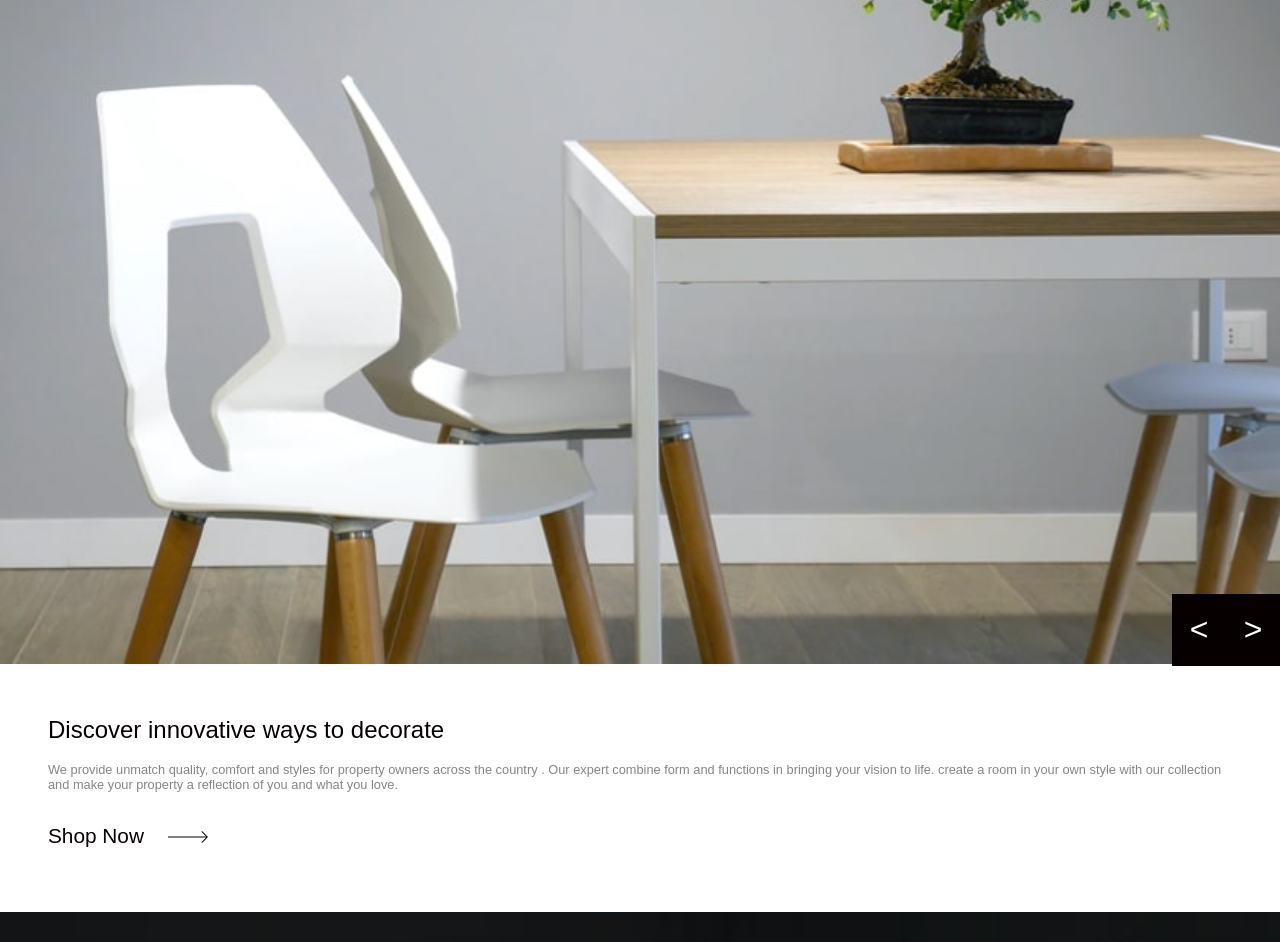
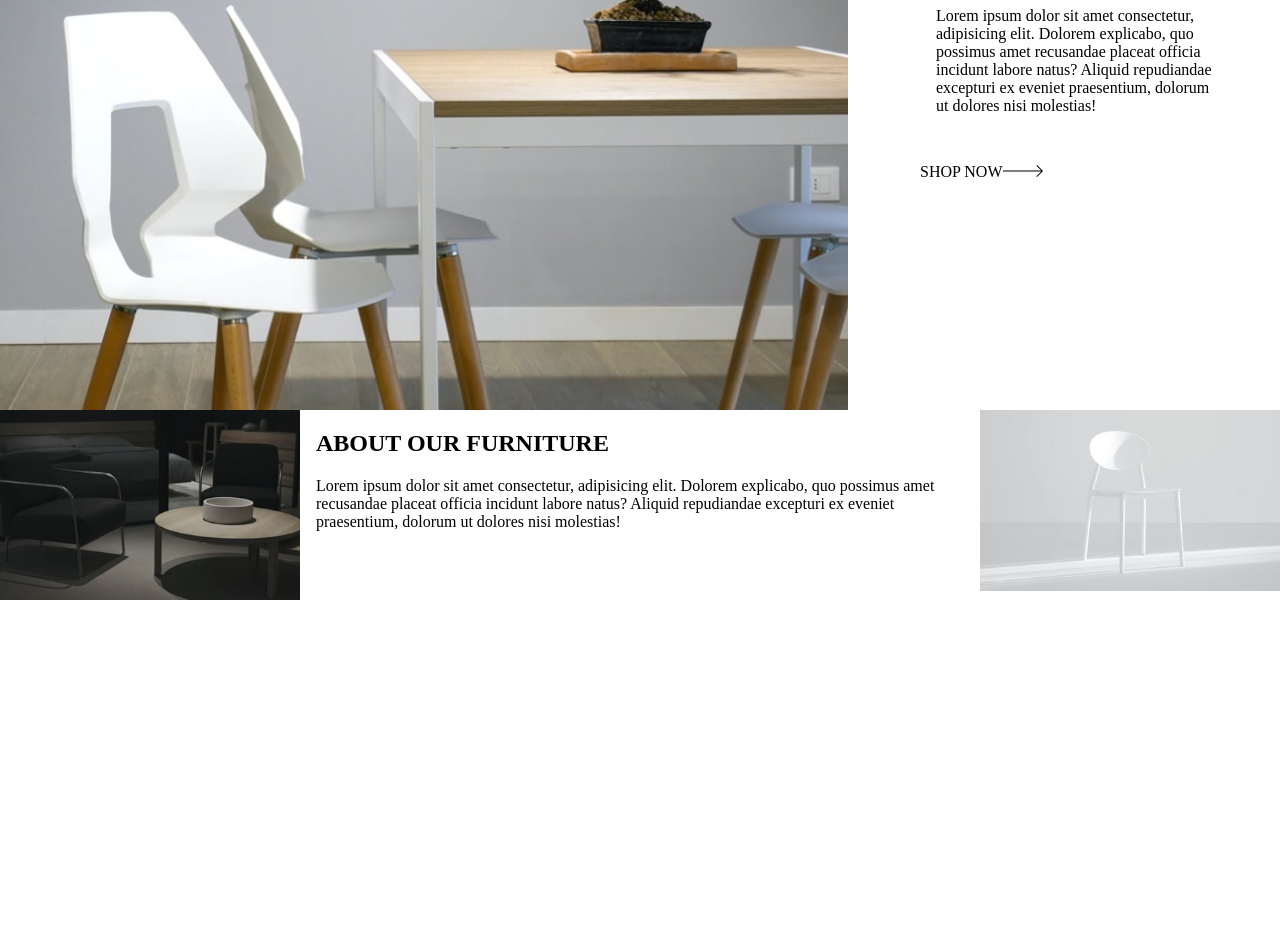
Before and after one commit to sundaygodwin007/room-project, a plain HTML site: page index.html in a window 1280 px wide. Shown: the part 150-1092 px from the top of the page. After the commit the page ends 800 px from the top, so only its background shows below. Drawn offline with Linux system fonts and the light colour scheme.

Commit message:
desktop view of room project

```diff
--- a/index.css
+++ b/index.css
@@ -1,109 +1,161 @@
-/* @media (max-width: 576px) { */
-/* removed the margins and added some few styling for the body */
 body {
   margin: 0;
-  padding: 0;
-  box-sizing: border-box;
-  color: black;
-  font-size: 10px;
-  font-family: "League Spartan", sans-serif;
 }
 
-/* gave the parent div a relation */
 .combined {
   position: relative;
 }
 
-/* added absolute and adding to the logo */
-.logo-image {
-  padding-top: 2rem;
+nav {
+  display: flex;
+  margin-right: 2rem;
   position: absolute;
-  top: 0;
-  /* right: 0; */
-  bottom: 0;
-  /* left: 0; */
 }
 
-/* flexed the nav  logo and the nav links */
-nav {
-  display: flex;
-}
-
-/* stopped the link from appering on mobile screen */
-nav .links {
+nav a {
   display: none;
 }
 
-header {
-  position: relative;
+header .desktop-image-slider-1 img {
+  display: none;
 }
 
-/* made the sliding header occupy all spaces */
-header .slider-1-image img {
+header #mobile {
+  display: inherit;
   width: 100%;
 }
 
-/* gave the section and article spaces */
-section,
-article {
-  padding: 2rem 3rem;
+header .header-text a {
+  text-decoration: none;
+  color: rgb(0, 0, 0);
 }
 
-.btn {
-  display: flex;
-  text-align: end;
-  position: absolute;
-  /* top: 0; */
-  right: 0;
-  bottom: 0;
-  /* left: 0; */
+.text-connect {
+  padding: 3rem;
 }
 
-button {
-  border: none;
-  background-color: #070000;
-  color: white;
-  padding: 1.1rem;
-  font-size: 2rem;
-  cursor: pointer;
+.header-text p {
+  margin-bottom: 3rem;
 }
 
-/* gave the section text header 1 some styles */
-section .texts h1 {
-  font-size: 1.5rem;
-  line-height: 1;
-  font-weight: 500;
-  color: #070000;
+article .dark-image img {
+  width: 100%;
 }
 
-/* gave the section and article paragraph a gray color and font-size */
-section,
-article p {
-  color: rgb(135, 133, 133);
-  font-size: 0.8rem;
+article .about-furniture {
+  padding: 3rem;
 }
 
-/* gave the text in the section a margin bottom */
-section .texts {
-  margin-bottom: 2rem;
+article .light-image img {
+  width: 100%;
 }
 
-/* have the shop now link a style*/
-.link a {
-  color: #070000;
-  text-decoration: none;
-  margin-right: 1.5rem;
-  font-size: 1.3rem;
+/*  */
+
+@media (min-width: 767px) {
+  /* removed all spaces from the content */
+  body {
+    margin: 0;
+  }
+
+  /* gave the parent div and the nav bar a relative connection */
+  .combined {
+    position: relative;
+  }
+
+  /* flexed  the navbar */
+  nav {
+    display: flex;
+    margin-right: 2rem;
+    position: absolute;
+  }
+
+  /* removed all text decoration from the link */
+  nav a {
+    display: inline;
+    text-decoration: none;
+    color: #fff;
+  }
+
+  /* header styling */
+  header {
+    display: grid;
+    grid-template-columns: 1fr 400px;
+    grid-gap: 2rem;
+  }
+
+  header .header-text {
+    padding: 40px;
+  }
+
+  /* gave the sliding image a fitting */
+  header .desktop-image-slider-1 img {
+    display: inherit;
+    width: 100%;
+    height: 70vh;
+  }
+
+  /* removed the mobile image from appering */
+  header #mobile {
+    display: none;
+  }
+
+  /* gave the texts a font size */
+  header .text {
+    font-size: 1rem;
+  }
+
+  /* gave the button a background-color, color and padding
+  button {
+    background-color: rgb(0, 0, 0);
+    color: rgb(255, 255, 255);
+    padding: 19px;
+    cursor: pointer;
+  }
+
+  /*  */
+  /* header .btn {
+    background-color: rgb(0, 0, 0);
+    width: 20%;
+    margin-top: 9.4rem;
+    height: 10%;
+  } */
+
+  /* .text-connect .btn {
+    position: relative;
+  } */
+
+  /* .btn {
+    position: absolute;
+    top: 0;
+    right: 0;
+    bottom: 0;
+    left: 57%;
+  } */
+  .text-connect {
+    padding: 0;
+  }
+
+  article {
+    display: grid;
+    grid-template-columns: 300px 1fr 300px;
+    /* margin-top: -8rem; */
+  }
+
+  article .about-furniture h1,
+  p {
+    padding: 0 1rem;
+  }
+
+  article .dark-image img {
+    width: 100%;
+  }
+
+  article .about-furniture {
+    padding: 0;
+  }
+
+  article .light-image img {
+    width: 100%;
+  }
 }
-
-/* made the dark image occupy all width and also gave it some space at the top */
-.dark-image img {
-  width: 100%;
-  margin-top: 2rem;
-}
-
-/* made the light image occupy all width */
-.light-image img {
-  width: 100%;
-}
-/* } */
--- a/index.html
+++ b/index.html
@@ -14,65 +14,64 @@
         <div class="logo-image">
           <img src="./image/logo.svg" alt="logo picture" />
         </div>
-
-        <div class="links">
+        <div>
           <a href="#">home</a>
+          <a href="#">shop</a>
           <a href="#">about</a>
           <a href="#">contact</a>
-          <a href="#">info</a>
         </div>
       </nav>
 
       <header>
-        <div class="slider-1-image">
+        <div class="desktop-image-slider-1">
           <img src="./image/desktop-image-hero-1.jpg" alt="picture" />
+          <img
+            id="mobile"
+            src="./image/desktop-image-hero-1.jpg"
+            alt="picture"
+          />
         </div>
 
-        <div class="btn">
+        <div class="text-connect">
+          <div class="header-text">
+            <h1>Discover innovative ways to decorate</h1>
+            <p>
+              Lorem ipsum dolor sit amet consectetur, adipisicing elit. Dolorem
+              explicabo, quo possimus amet recusandae placeat officia incidunt
+              labore natus? Aliquid repudiandae excepturi ex eveniet
+              praesentium, dolorum ut dolores nisi molestias!
+            </p>
+
+            <a href="#">SHOP NOW<img src="./image/icon-arrow.svg" alt="" /></a>
+          </div>
+          <!-- <div class="btn">
             <button><</button>
             <button>></button>
+          </div> -->
         </div>
       </header>
+      <article>
+        <div class="dark-image">
+          <img src="./image/image-about-dark.jpg" alt="black chair image" />
         </div>
 
-    <section>
-      <div class="texts">
-        <h1>Discover innovative ways to decorate</h1>
-
+        <div class="about-furniture">
+          <h1>ABOUT OUR FURNITURE</h1>
           <p>
-          We provide unmatch quality, comfort and styles for property owners
-          across the country . Our expert combine form and functions in bringing
-          your vision to life. create a room in your own style with our
-          collection and make your property a reflection of you and what you
-          love.
+            Lorem ipsum dolor sit amet consectetur, adipisicing elit. Dolorem
+            explicabo, quo possimus amet recusandae placeat officia incidunt
+            labore natus? Aliquid repudiandae excepturi ex eveniet praesentium,
+            dolorum ut dolores nisi molestias!
           </p>
         </div>
 
-      <div class="link">
-        <a href="#">Shop Now</a><img src="./image/icon-arrow.svg" />
-      </div>
-    </section>
-
-    <div class="dark-image">
-      <img src="./image/image-about-dark.jpg" alt="" />
-    </div>
-
-    <article>
-      <div class="About-furniture">
-        <h1>ABOUT OUR FURNITURE</h1>
-        <p>
-          Our multifunctional collection blends design and function to suit your
-          individual taste. Make each room unique or pick a choesive theme that
-          best express your intrest and what impress you. Find the furniture
-          pieces you need. From traditional to contempoary styles or anything in
-          between. Products specialist are avaliable to help you create your
-          dream space.
-        </p>
+        <div class="light-image">
+          <img
+            src="./image/image-about-light.jpg"
+            alt="light furniture image"
+          />
         </div>
       </article>
-
-    <div class="light-image">
-      <img src="./image/image-about-light.jpg" alt="picture" />
     </div>
   </body>
 </html>
```
Lines whose indentation alone changed are shown as unchanged.
